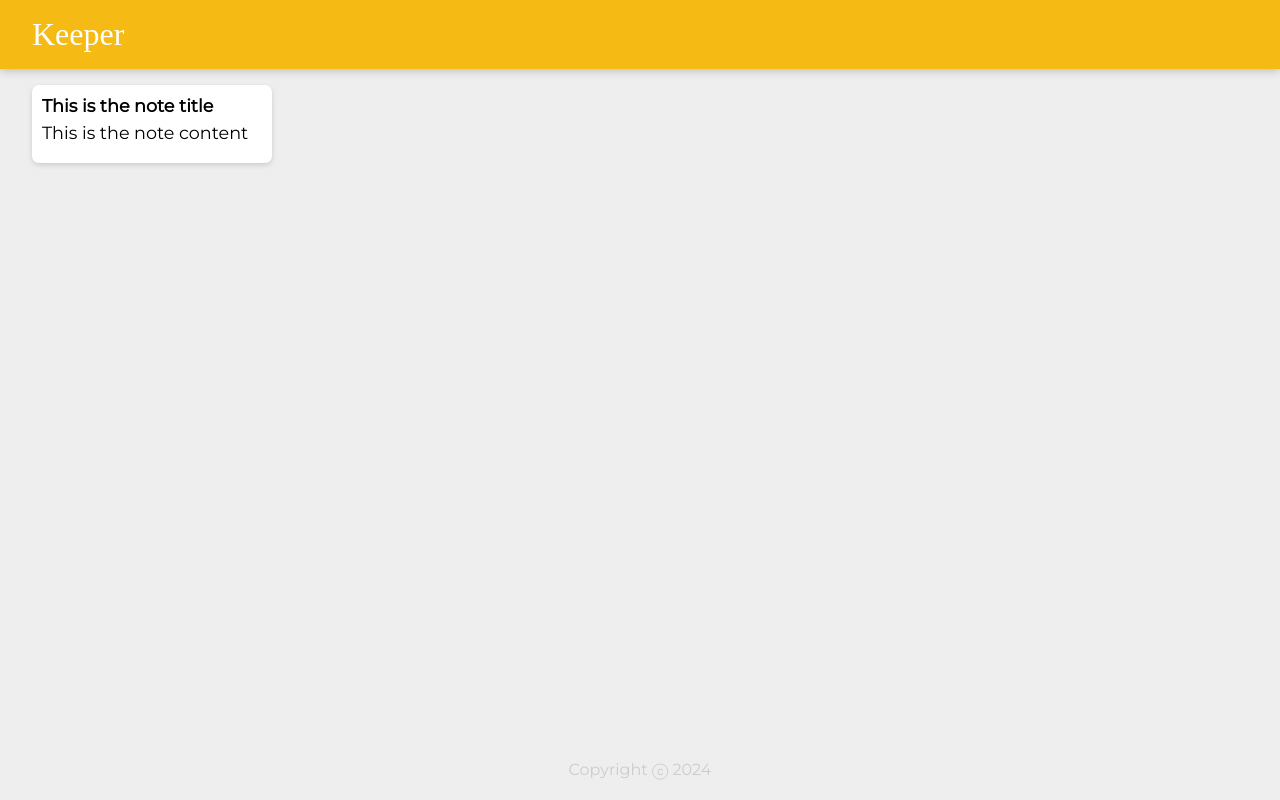
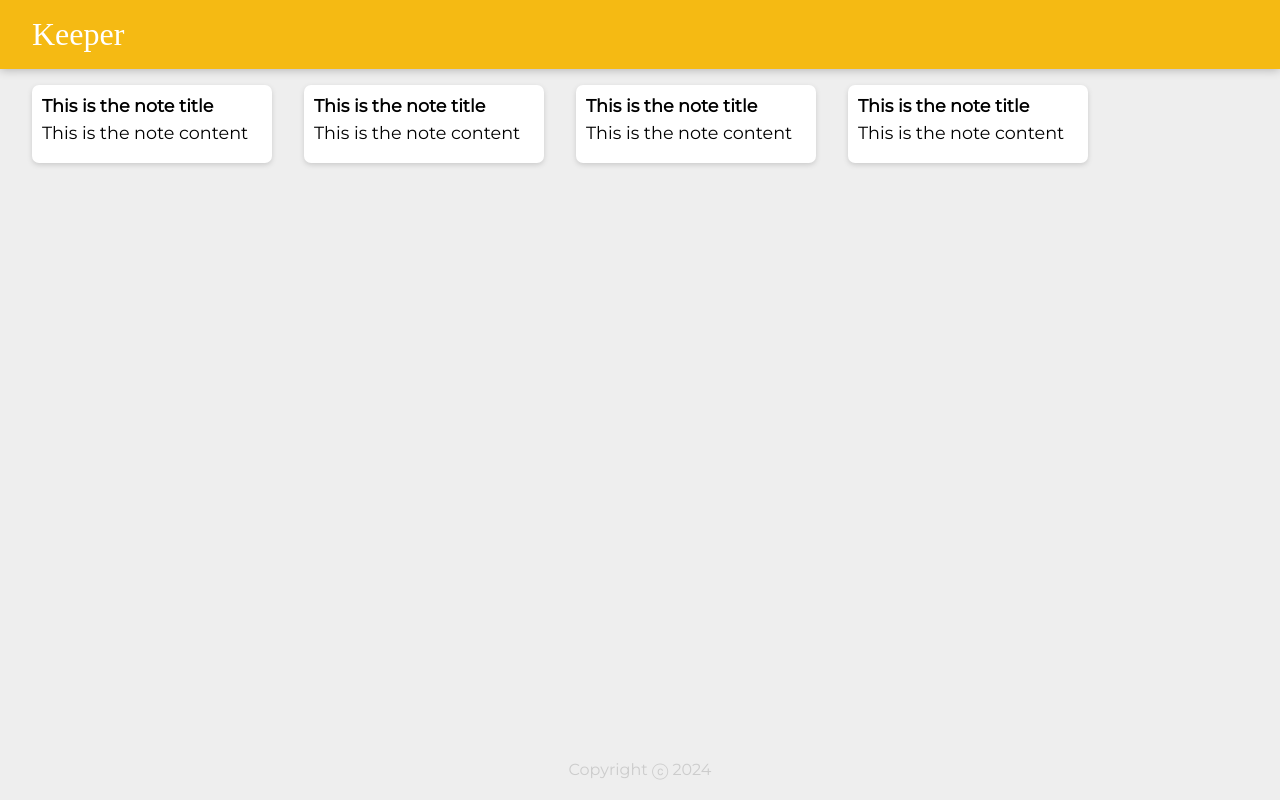
Before and after one commit to Shubham75511/Note-Saver, a React (Vite) app: page / in a window 1280 px wide. Built offline with nearby package versions, Linux system fonts and the light colour scheme; a web font is replaced by a local one.

Commit message:
Update App.jsx

```diff
--- a/src/components/App.jsx
+++ b/src/components/App.jsx
@@ -1,17 +1,26 @@
 import Header from "./Header.jsx";
 import Footer from "./Footer.jsx";
 import Note from "./Note.jsx";
+import notes from "../notes.jsx";
 
-
+function createItem(noteItem){
+  return(
+    <Note
+    key = {noteItem.id}
+    title = {noteItem.title}
+    content = {noteItem.content}
+     />
+)
+};
 
 function App() {
   return (
     <>
       <Header/>
-      <Note/>
+      {notes.map(createItem)}
       <Footer/>
     </>
   );
 }
 
-export default App
+export default App;
```
